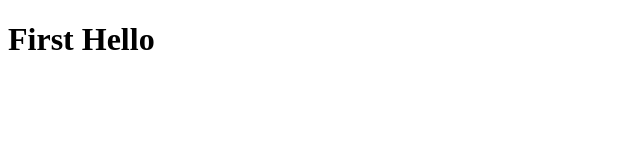
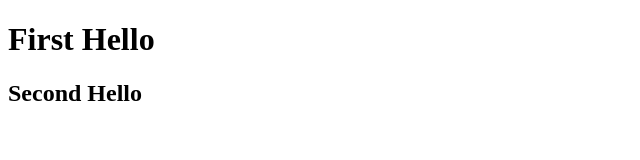
Before and after one commit to Maroo2003/test, a plain HTML site: page index.html in a window 1280 px wide. Shown: the whole page, without its empty margins (0-640 px from the left). Drawn offline with Linux system fonts and the light colour scheme.

Commit message:
sec Hello World

```diff
--- a/index.html
+++ b/index.html
@@ -8,6 +8,7 @@
 <body>
     <main>
         <h1>First Hello</h1>
+        <h2>Second Hello</h2>
     </main>
 </body>
 </html>
```
